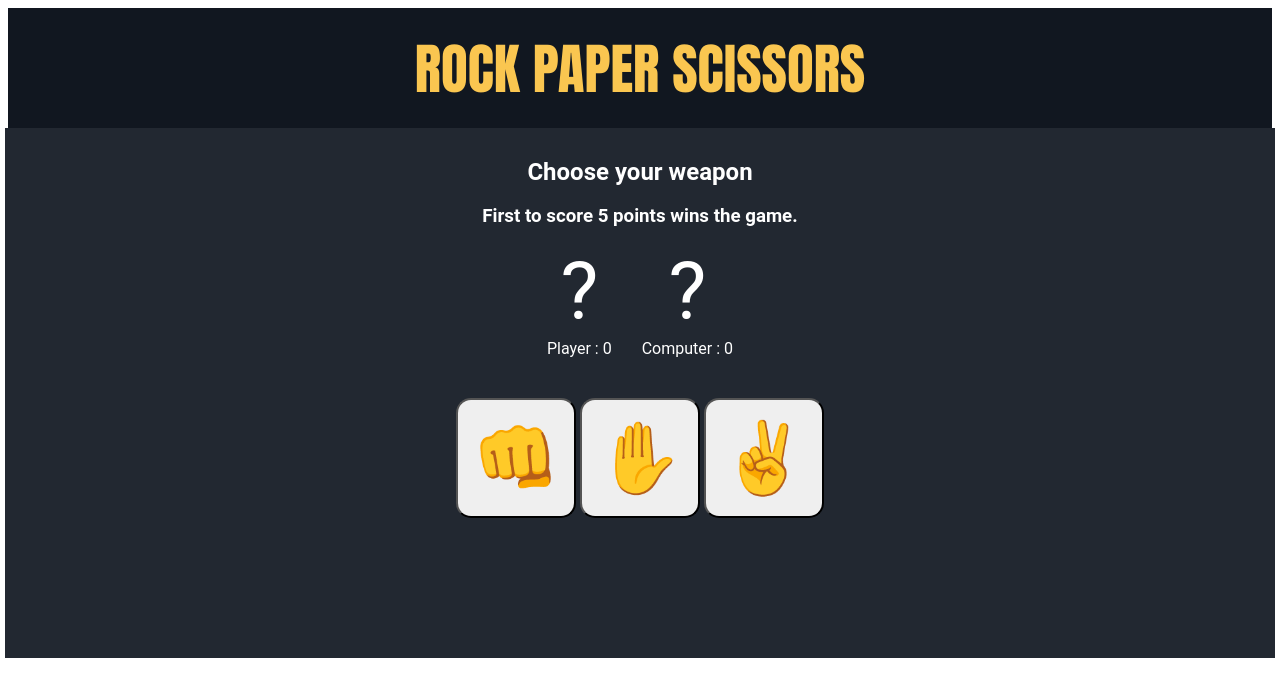
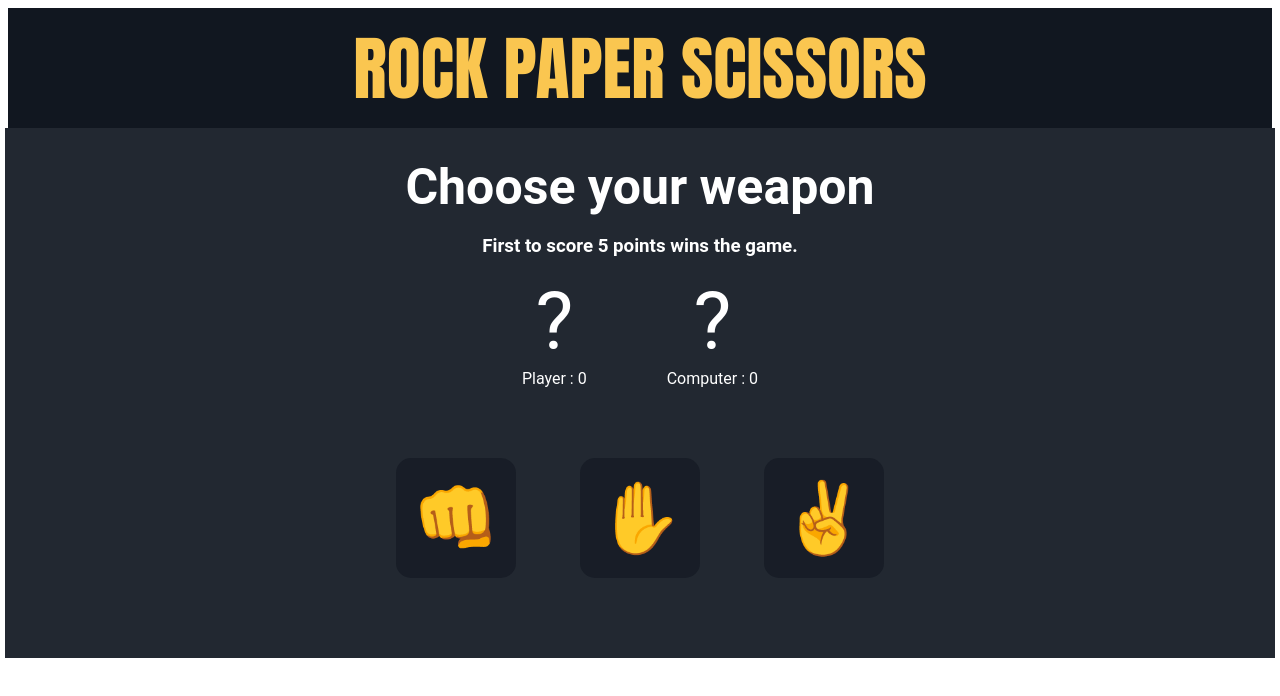
Before and after one commit to cfeuillat/Rock-Paper-Scissors, a plain HTML site: page index.html in a window 1280 px wide. Drawn offline with Linux system fonts and the light colour scheme.

Commit message:
Deux trois détails

```diff
--- a/styles.css
+++ b/styles.css
@@ -2,7 +2,7 @@
     display: flex;
     background-color: #111720;
     color: #fac650;
-    font-size: 55px;
+    font-size: 70px;
     justify-content: center;
     align-items: center;
     height: 120px;
@@ -28,9 +28,13 @@
     margin-bottom: 40px;
 }
 
+.score-info {
+    font-size: 50px;
+}
+
 .round {
     display: flex;
-    gap: 30px;
+    gap: 80px;
 }
 
 .rounddisplay {
@@ -50,6 +54,9 @@
     width: 120px;
     border-radius: 15px;
     font-size: 70px;
+    background-color: #11172098;
+    border: none;
+    margin: 30px;
 }
 
 h2 {
```
